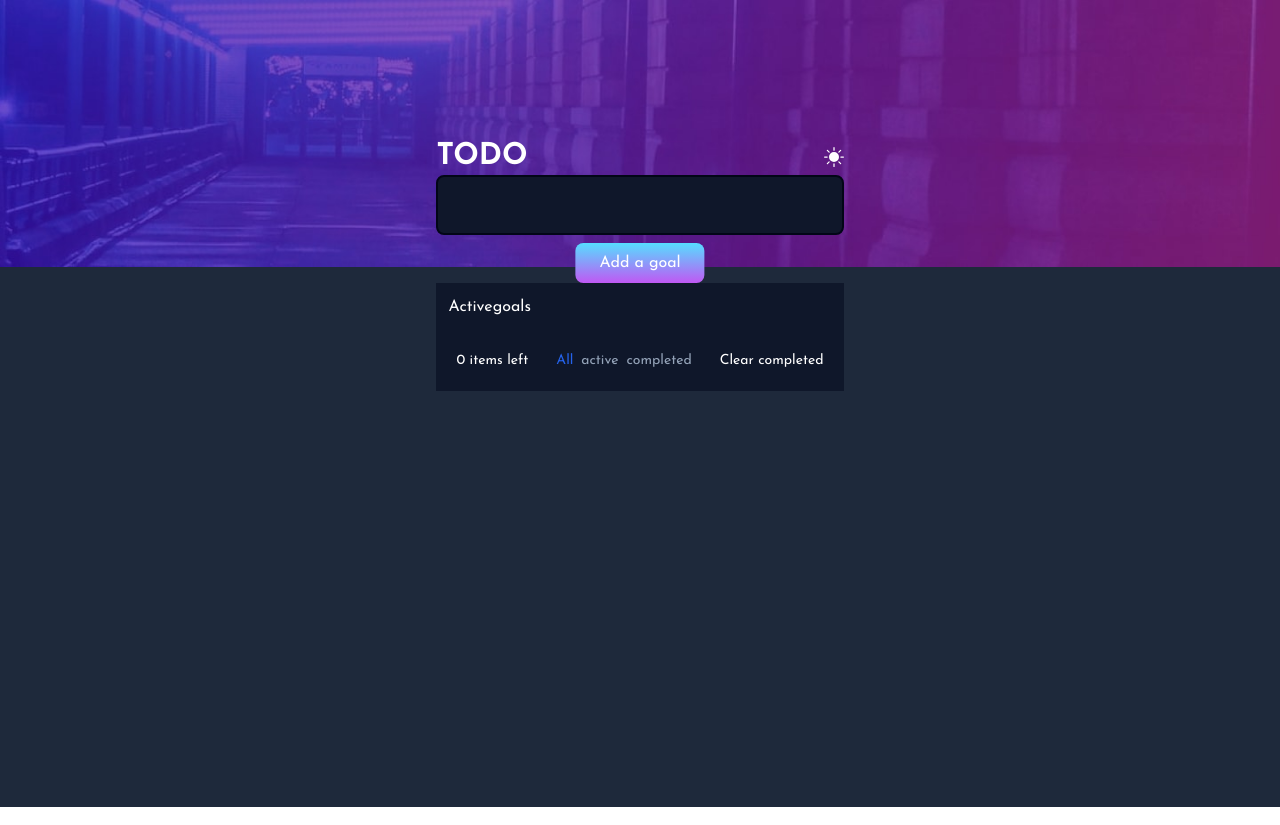
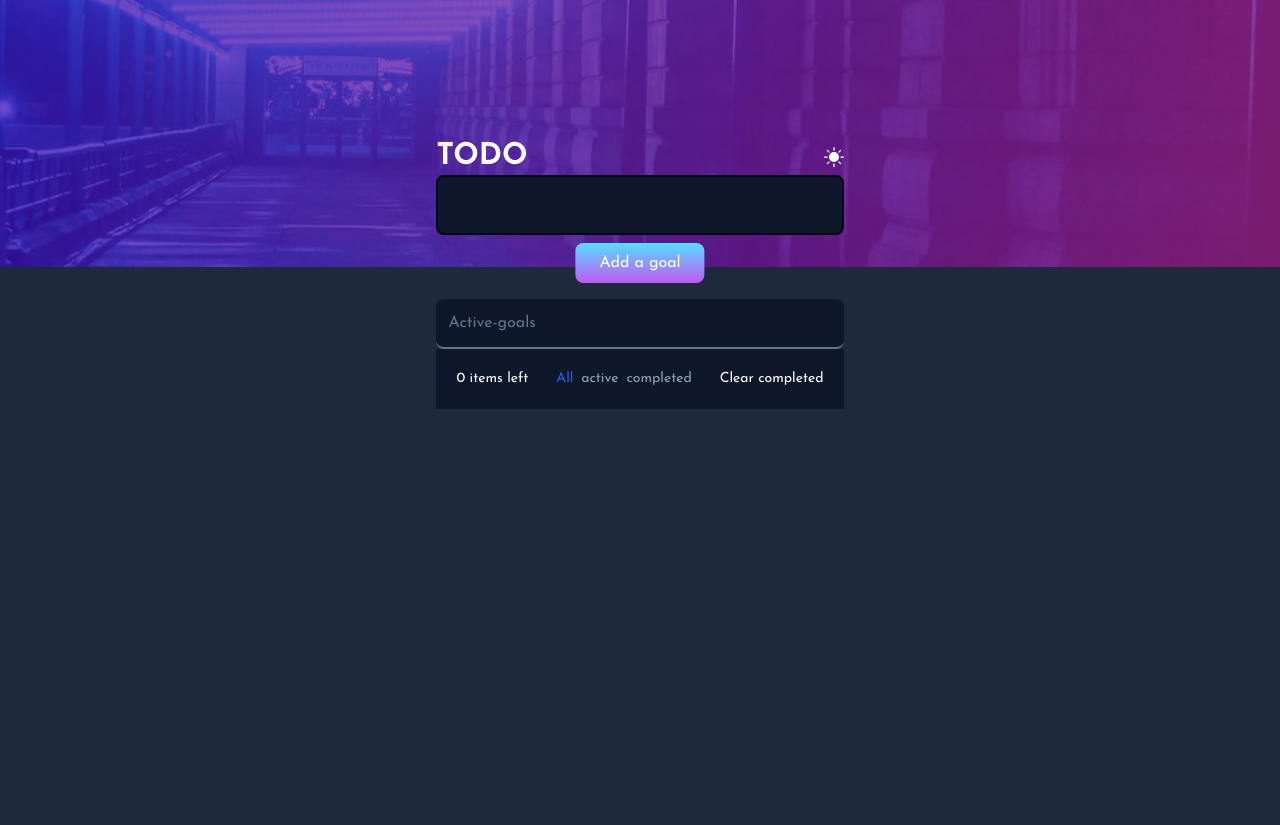
Before and after one commit to WilsonTomisin/todo-app-challenge, a React (Create React App) app: page /active in a window 1280 px wide. Built offline with nearby package versions, Linux system fonts and the light colour scheme.

Commit message:
disable the checkbox on click

```diff
--- a/src/App.js
+++ b/src/App.js
@@ -4,6 +4,9 @@ import darkImg from './images/bg-desktop-dark.jpg'
 import lightImg from './images/bg-desktop-light.jpg'
 import { Todo } from './components/Todo';
 import { useState } from 'react';
+
+
+
 
 
 const App = () => {
@@ -13,8 +16,8 @@ const App = () => {
   const lightTheme = islight? 'bg-white'  : 'bg-slate-800'
   const lightBg = islight ? lightImg : darkImg
   return (
-    <div className={`h-auto w-full ${lightTheme} body`}>
-      <img src={lightBg}/>
+    <div className={`h-auto w-full transition-all  ${lightTheme} body`}>
+      <img src={lightBg} className=' transition-all.26+ '/>
       <div className=' h-full flex items-center justify-center pb-72 todo-container'>
 
         <Todo setLight = {setLight} islight= {islight}/>
--- a/src/components/Activegoals.jsx
+++ b/src/components/Activegoals.jsx
@@ -1,9 +1,20 @@
 import React from 'react'
 
-export const Activegoals = () => {
+export const Activegoals = ({list , completedGoals}) => {
+  const [activeGoals, setActiveGoals] = React.useState(list.todo.filter((item)=> item.completed == false))
+
   return (
-    <div className=' bg-slate-900 h-auto w-full p-3 text-white'>
-        Activegoals
+    <div className=' mt-4 rounded-lg border-b-2 border-slate-500 bg-slate-900 h-auto w-full p-3 text-white'>
+        {activeGoals.map((item, index)=>{
+
+          return(
+            <div key={ index } className=' p-4 text-2xl text-red-600'>
+              {item.text},
+              <span> { item.id } </span>
+            </div>
+          )
+        })}
+        <span className=' text-slate-500'> Active-goals</span>
     </div>
   )
 }
--- a/src/components/Todo.jsx
+++ b/src/components/Todo.jsx
@@ -14,17 +14,24 @@ export const Todo = ({islight, setLight}) => {
     const stateReducer =(state ,action)=>{
         if (action.type == 'add') {
             const Newgoal = action.payload
-            console.log(`new goal added: ${Newgoal.text}`);
+            // console.log(`new goal added: ${Newgoal.text}`);
             return {
                 ...state,
                 todo:[...state.todo, Newgoal]
             }
         } else if( action.type == 'remove'){
-            console.log('removed todo item.')
+            // console.log('removed todo item.')
             return{
                 todo: state.todo.filter((item)=> item.id !== action.payload)
             }
 
+        } else if (action.type == 'checked') {
+            return{
+                ...state,
+                todo: state.todo.map((item , index)=>(
+                    item.id == action.payload ? { ...item, disabled : true} : item
+                ))
+            }
         }
     }
 
@@ -32,10 +39,11 @@ export const Todo = ({islight, setLight}) => {
     const [ todo , setTodo] = useState(initialstate.todo)
     const [selectedLink, setSelectedLink] = useState('All')
     const [completedGoals, setcompletedGoals] = useState([])
+    const [activeGoals , setActiveGoals] = useState([])
     const inputRef = useRef(null)
 
+    let updatedGoal;
 
-    // const [ newTodo , setNewTodo] = useState(updatedGoal)
 
 
 
@@ -68,18 +76,15 @@ export const Todo = ({islight, setLight}) => {
                 inputRef.current.focus()
                 setTodo('')
                 if (todo.length > 3) {
-                    const updatedGoal={ id: Date.now() , text: todo}
-                    dispatch({
-                        type: 'add',
-                        payload: updatedGoal
-                    })
-
+                    updatedGoal ={ id: Date.now() ,text: todo ,completed : false}
+                    dispatch({type: 'add', payload: updatedGoal})
                 }
+                // console.log(todo)
 
             }}>Add a goal </button>
             {<Routes>
-               <Route path='/' element={<Todolist list={state} dispatch={dispatch} completedGoals={completedGoals} setcompletedGoals={setcompletedGoals}/>} />
-               <Route path='/active' element={<Activegoals/>}/>
+               <Route path='/' element={<Todolist list={state} dispatch={dispatch}  setcompletedGoals={setcompletedGoals}  setActiveGoals={ setActiveGoals} updatedGoal={updatedGoal} />} />
+               <Route path='/active' element={<Activegoals list={state} completedGoals={ completedGoals} activeGoals = { activeGoals}/>}/>
                <Route path='/completed' element={<Completedgoals setcompletedGoals={setcompletedGoals} completedGoals={completedGoals}/>}/>
 
             </Routes>}
@@ -108,5 +113,6 @@ export const Todo = ({islight, setLight}) => {
         </div>
 
     </div>
+
   )
 }
--- a/src/components/Todolist.jsx
+++ b/src/components/Todolist.jsx
@@ -3,7 +3,10 @@ import { useState } from 'react';
 import '../styles/todolist.css'
 import { Completedgoals } from './Completedgoals';
 
-export const Todolist = ({list, dispatch, setcompletedGoals}) => {
+export const Todolist = ({ list, dispatch, setcompletedGoals }) => {
+    const [isChecked, setIsChecked] = useState(false)
+    // const [ newA, setNewA] = useState()
+    const newArr = [ ...list.todo]
 
 
     // React.useEffect(()=>{
@@ -20,24 +23,24 @@ export const Todolist = ({list, dispatch, setcompletedGoals}) => {
 
 return (
     <div className=' mt-4 bg-slate-900 rounded-lg text-white font-semibold'>
-        { list.todo.map((item, index)=>{
-            const acheived = item.completed == true ? 'text-overline':' ' ;
+
+        { newArr.map((item, index)=>{
+
+            const acheived = item.disabled == true ? 'text-overline':' ' ;
             return(
                 <div key={index} className={` goal px-2 border-b-2 border-slate-500 flex items-center justify-between`} disabled={item.disabled}>
                     <label className="custom-checkbox" >
                         <input name='myCheckbox' type="checkbox" onClick={(e)=>{
-                            const completed = {...item , completed : !item.completed}
-                            console.log(item.disabled)
+                            const completed = {...item , completed : true}
                             setcompletedGoals((preval)=>{
                                 return[
                                     ...preval,
                                     completed
                                 ]
                             })
+                            dispatch({type : 'checked' , payload : item.id})
                             // handleItemClick(item.id)
-                            console.log(item.completed)
-                            // console.log(`This is new arr :${newArr}`)
-                        }} disabled={item.completed} />
+                        }} disabled={item.disabled} />
                          <span className="checkmark"></span>
                     </label>
                     <span className={` w-full p-8 ${acheived} `}  >
```
